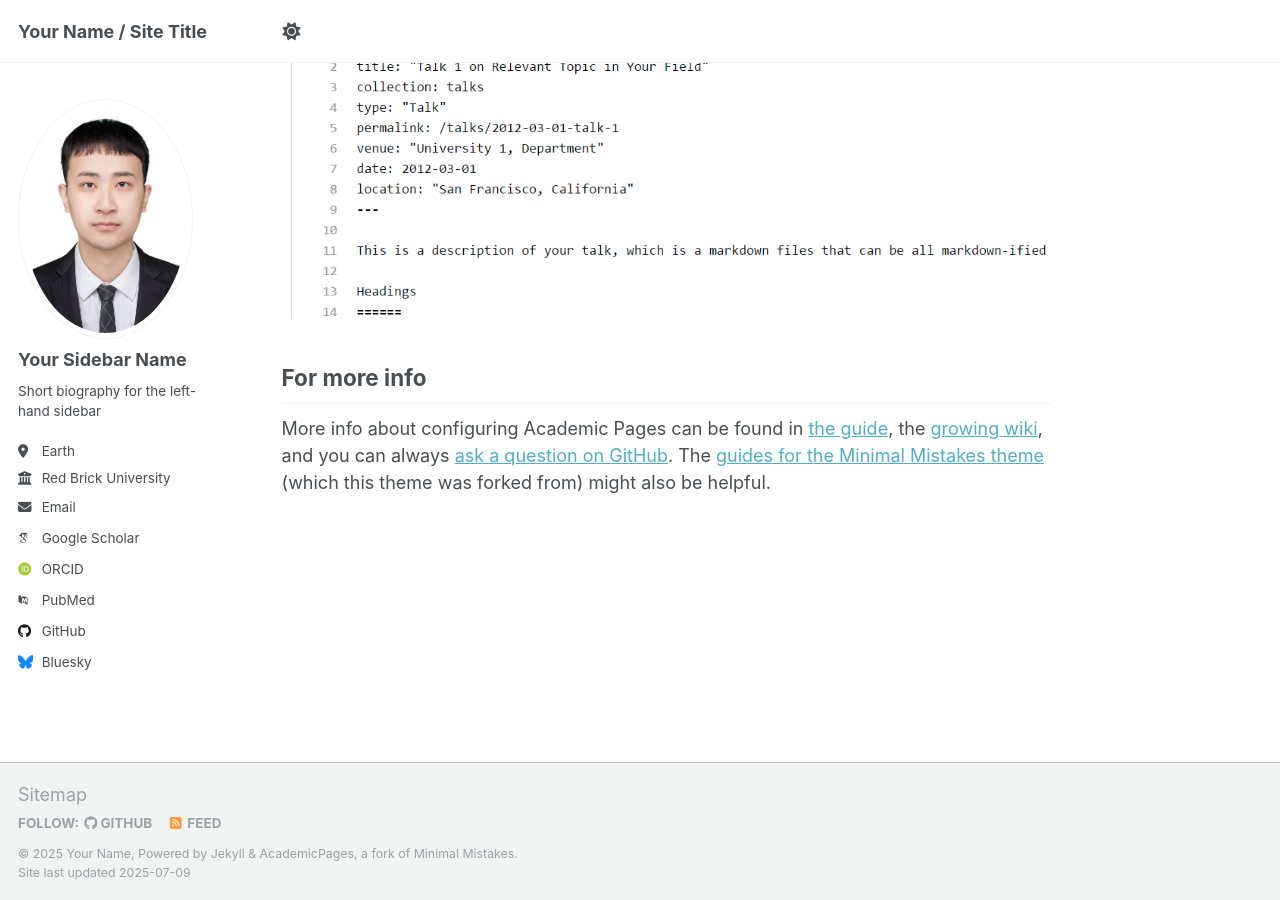
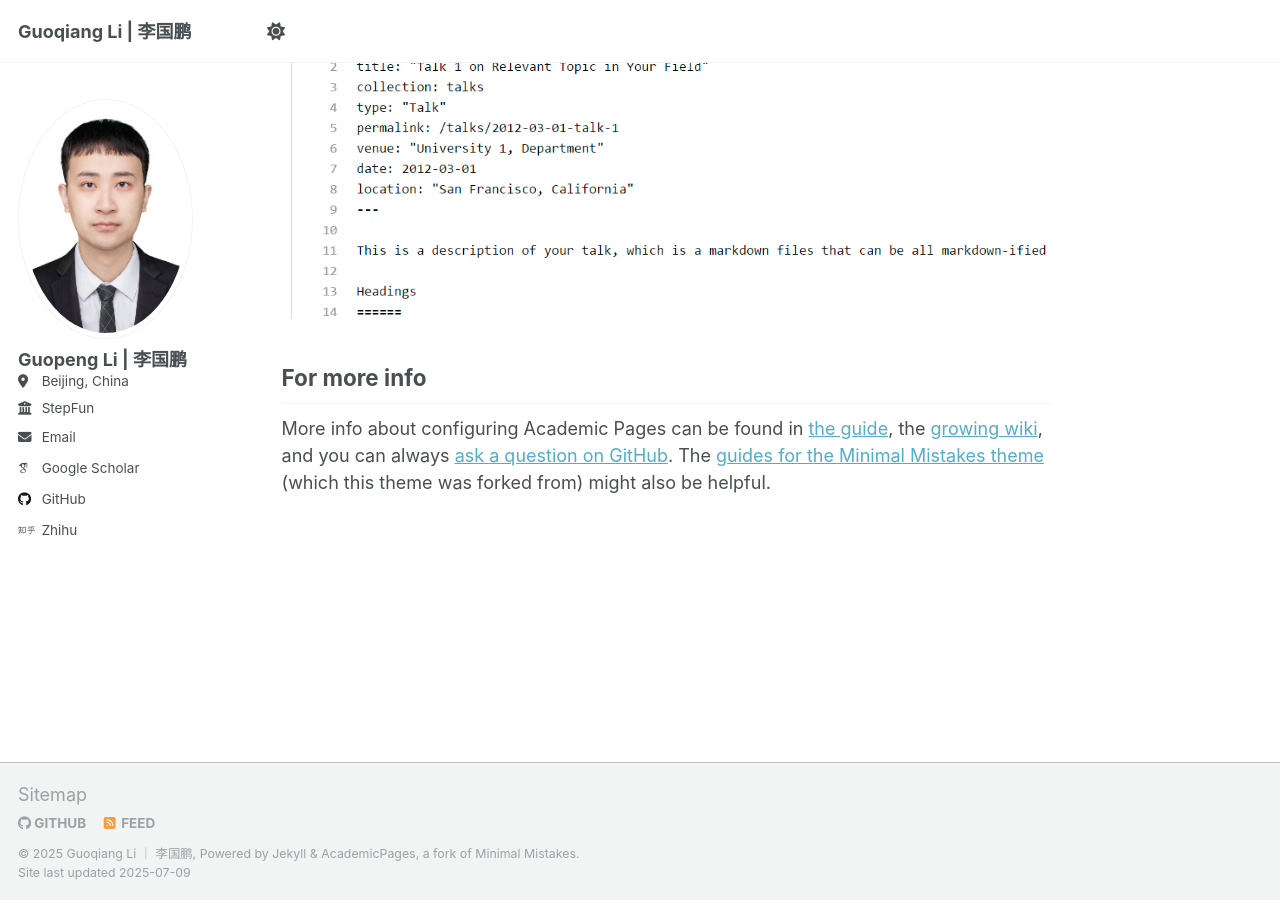
Before and after one commit to liguopeng0923/liguopeng0923.github.io, a Jekyll site: the page built from _pages/about.md, in a window 1280 px wide and 900 px high, scrolled down 2880 px. Built offline with Jekyll 4.4.1, drawn with Linux system fonts in a browser that asks for light colours; some web fonts are replaced; a script that is not in the unit is left out.

Commit message:
Update _config.yml

```diff
--- a/_config.yml
+++ b/_config.yml
@@ -7,38 +7,38 @@
 # server process.
 
 # Basic Site Settings
-locale                   : "en-US"
+locale                   : "CN-SH"
 site_theme               : "default"
-title                    : "Your Name / Site Title"
+title                    : "Guoqiang Li | 李国鹏"
 title_separator          : "-"
-name                     : &name "Your Name"
-description              : &description "personal description"
-url                      : https://academicpages.github.io # the base hostname & protocol for your site e.g. "https://[your GitHub username].github.io" or if you already have some other page hosted on Github then use "https://[your GitHub username].github.io/[Your Repo Name]"
+name                     : &name "Guoqiang Li ｜ 李国鹏"
+description              : &description "Researcher on StepFun AI."
+url                      : https://liguopeng0923.github.io # the base hostname & protocol for your site e.g. "https://[your GitHub username].github.io" or if you already have some other page hosted on Github then use "https://[your GitHub username].github.io/[Your Repo Name]"
 baseurl                  : "" # the subpath of your site, e.g. "/blog"
-repository               : "academicpages/academicpages.github.io"
+repository               : "liguopeng0923/liguopeng0923.github.io"
 
 # Site Author - The following control what appear as part of the author content on the side bar.
 #               If a field is blank the icon and link will not appear, otherwise it will be shown.
 #               Additional customization can be done by editing /_includes/author-profile.html
 author:
   # Biographic information
-  avatar           : "profile.png"
-  name             : "Your Sidebar Name"
+  avatar           : "lgp.png"
+  name             : "Guopeng Li | 李国鹏"
   pronouns         : # example: "she/her"
-  bio              : "Short biography for the left-hand sidebar"
-  location         : "Earth"
-  employer         : "Red Brick University"
+  bio              : # ""
+  location         : "Beijing, China"
+  employer         : "StepFun"
   uri              : # URL
-  email            : "none@example.org"
+  email            : "guopengli@whu.edu.cn"
 
   # Academic websites
   academia         : # URL
   arxiv            : # URL - Update with the correct link to your profile
-  googlescholar    : "https://scholar.google.com/citations?user=PS_CX0AAAAAJ"
+  googlescholar    : "https://scholar.google.com/citations?user=ba1cv9cAAAAJ&hl"
   impactstory      : # URL
-  orcid            : "http://orcid.org/yourorcidurl"
+  orcid            : # ""
   semantic         : # URL
-  pubmed           : "https://www.ncbi.nlm.nih.gov/pubmed/?term=john+snow"
+  pubmed           : # ""
   researchgate     : # URL
   scopus           : # URL
 
@@ -46,13 +46,13 @@ author:
   bitbucket        : # Username - Update with your username on the site
   codepen          : # Username
   dribbble         : # Username
-  github           : "academicpages"
+  github           : "liguopeng0923"
   kaggle           : # Username
   stackoverflow    : # User number or user number and name (i.e., use "1" or "1/jeff-atwood")
 
   # Social media
   artstation       : # Username
-  bluesky          : "bsky.app" # Replace this with you Bluesky username
+  bluesky          : # "bsky.app" # Replace this with you Bluesky username
   facebook         : # Username
   flickr           : # Username
   foursquare       : # Username
@@ -75,7 +75,7 @@ author:
   wikipedia        : # Username
   xing             : # Username
   youtube          : # Username
-  zhihu            : # Username
+  zhihu            : "WHU啦啦啦"
 
 # Publication Category - The following the list of publication categories and their headings
 publication_category:
```
